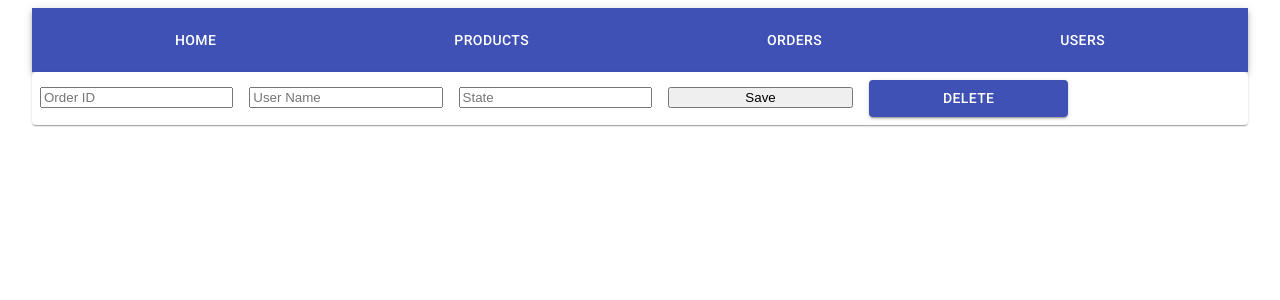
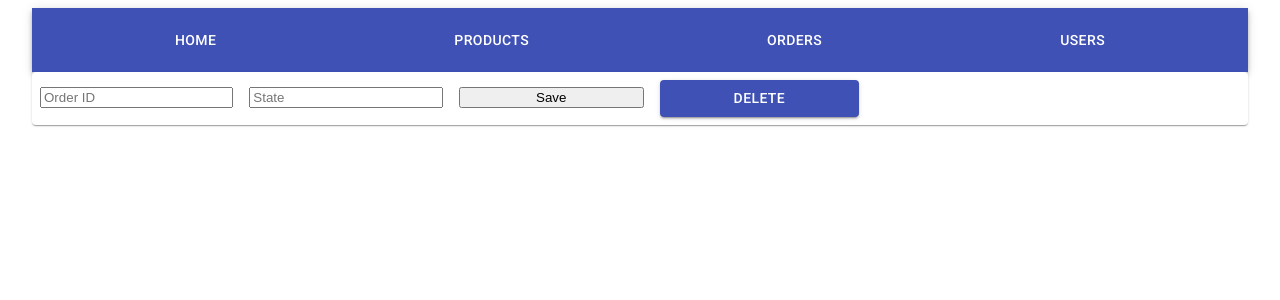
Before and after one commit to pedananton/crm-frapp, a React (Create React App) app: page /orders/new in a window 1280 px wide. Shown: the top 300 px of the page. Built offline with nearby package versions, Linux system fonts and the light colour scheme; no server answers.

Commit message:
creation of order

```diff
--- a/src/components/orders/OrderForm.js
+++ b/src/components/orders/OrderForm.js
@@ -16,7 +16,7 @@ const useStyles = makeStyles((theme) => ({
   },
 }));
 
-function OrderForm({ order, onSave, onOderDelete, items }) {
+function OrderForm({ order, onSave, onOrderDelete }) {
   const classes = useStyles();
   const history = useHistory();
 
@@ -33,13 +33,12 @@ function OrderForm({ order, onSave, onOderDelete, items }) {
     <Formik initialValues={order} onSubmit={onFormSubmit}>
       <Form className={classes.root} noValidate autoComplete='off'>
         <Field name='id' placeholder='Order ID' readOnly />
-        <Field name='name' placeholder='User Name' />
         <Field name='state' placeholder='State' />
         <button type='submit'>Save</button>
         <Button
           variant='contained'
           color='primary'
-          onClick={() => onOderDelete(order.id, onDeleteClick())}
+          onClick={() => onOrderDelete(order.id, onDeleteClick())}
         >
           Delete
         </Button>
```
